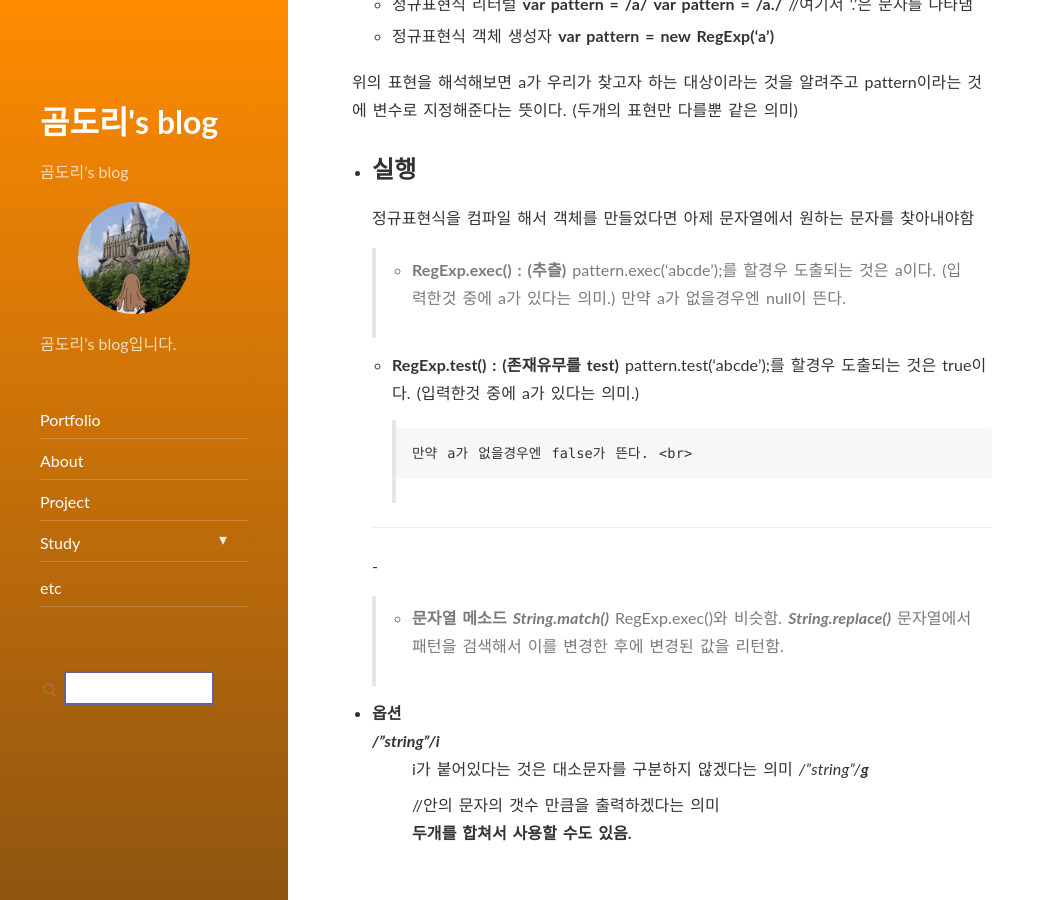
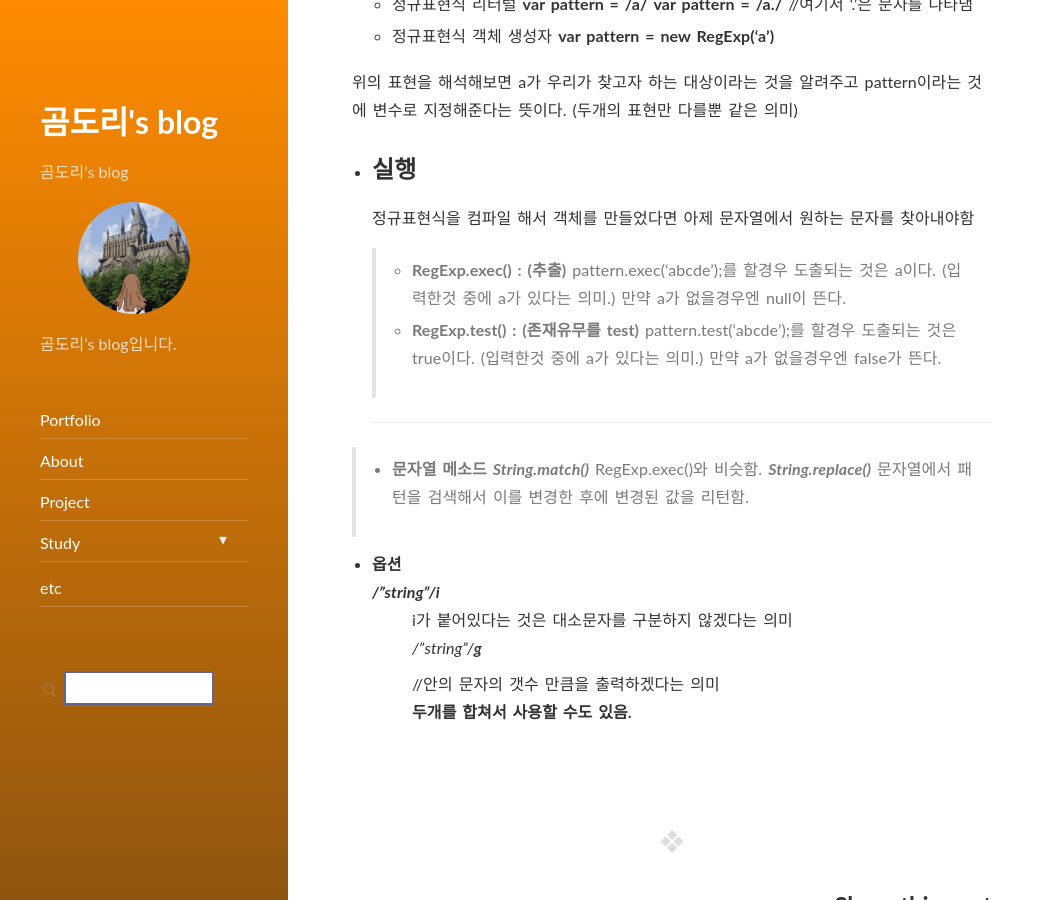
Before and after one commit to tkznzl12/tkznzl12.github.io, a Jekyll site: the page built from _posts/study/2021-03-22-javascript-blog01.md, in a window 1280 px wide and 900 px high, scrolled down 655 px. Shown: the whole window, without its empty margins (0-1048 px from the left). Built offline with Jekyll 4.4.1, drawn with Linux system fonts in a browser that asks for light colours; nearby versions of some CDN libraries; comment, search, counter and statistics services are not loaded.

Commit message:
210323수정 22

```diff
--- a/_posts/study/2021-03-22-javascript-blog01.md
+++ b/_posts/study/2021-03-22-javascript-blog01.md
@@ -37,18 +37,18 @@
    -
    정규표현식을 컴파일 해서 객체를 만들었다면 아제 문자열에서 원하는 문자를 찾아내야함
    <br>
->   - **RegExp.exec() : (추츨)**
-    pattern.exec('abcde');를 할경우 도출되는 것은 a이다.
-    (입력한것 중에 a가 있다는 의미.)
-    만약 a가 없을경우엔 null이 뜬다.
-   <br>
-    - **RegExp.test() : (존재유무를 test)**
-     pattern.test('abcde');를 할경우 도출되는 것은 true이다.
-     (입력한것 중에 a가 있다는 의미.)
+>   - **RegExp.exec() : (추출)**
+>    pattern.exec('abcde');를 할경우 도출되는 것은 a이다.
+>    (입력한것 중에 a가 있다는 의미.)
+>    만약 a가 없을경우엔 null이 뜬다.
+><br>
+>    - **RegExp.test() : (존재유무를 test)**
+>     pattern.test('abcde');를 할경우 도출되는 것은 true이다.
+>     (입력한것 중에 a가 있다는 의미.)
 >     만약 a가 없을경우엔 false가 뜬다.
    <br>
    <hr>
-   -
+
 >   - **문자열 메소드**
     ***String.match()***
     RegExp.exec()와 비슷함.
@@ -58,7 +58,7 @@
 
   - **옵션**
    */"string"/**i***
-   : i가 붙어있다는 것은 대소문자를 구분하지 않겠다는 의미
+   : i가 붙어있다는 것은 대소문자를 구분하지 않겠다는 의미<br>
    */"string"/**g***
    : //안의 문자의 갯수 만큼을 출력하겠다는 의미
   **두개를 합쳐서 사용할 수도 있음.**
```
